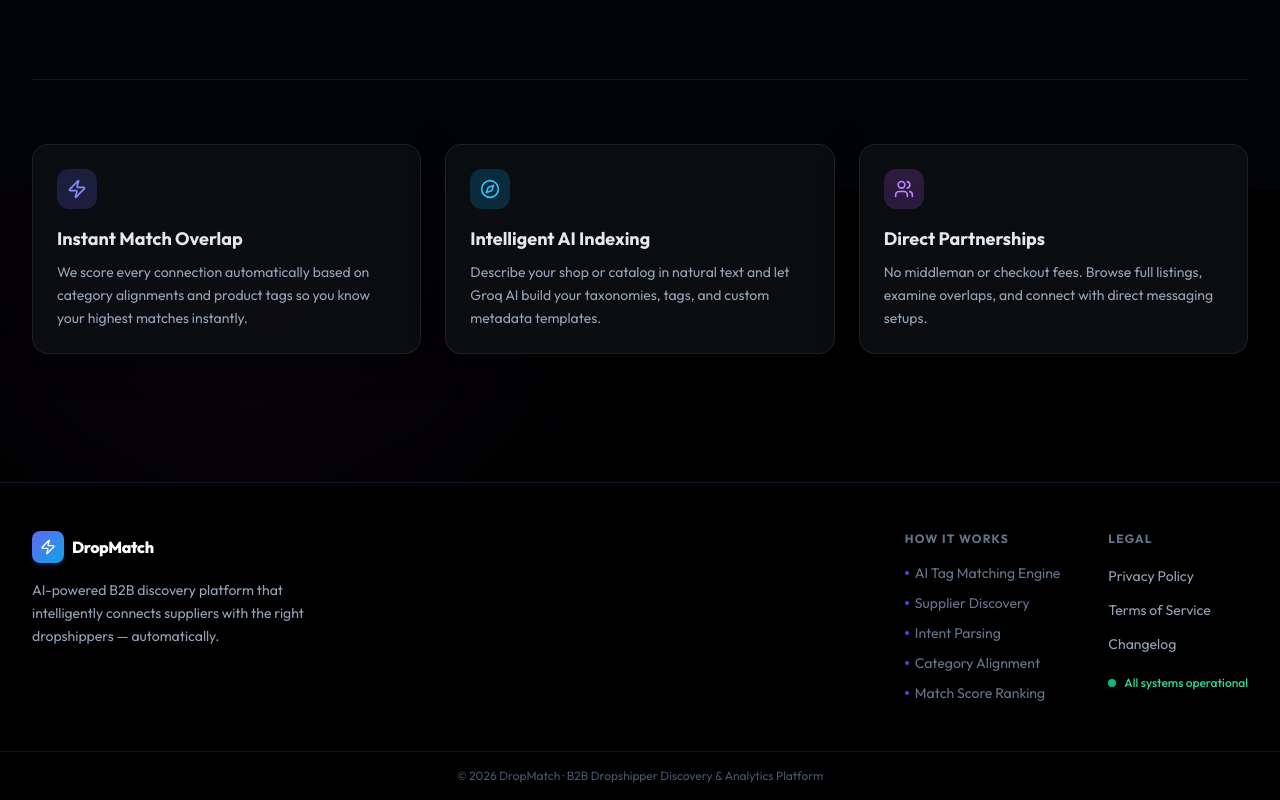
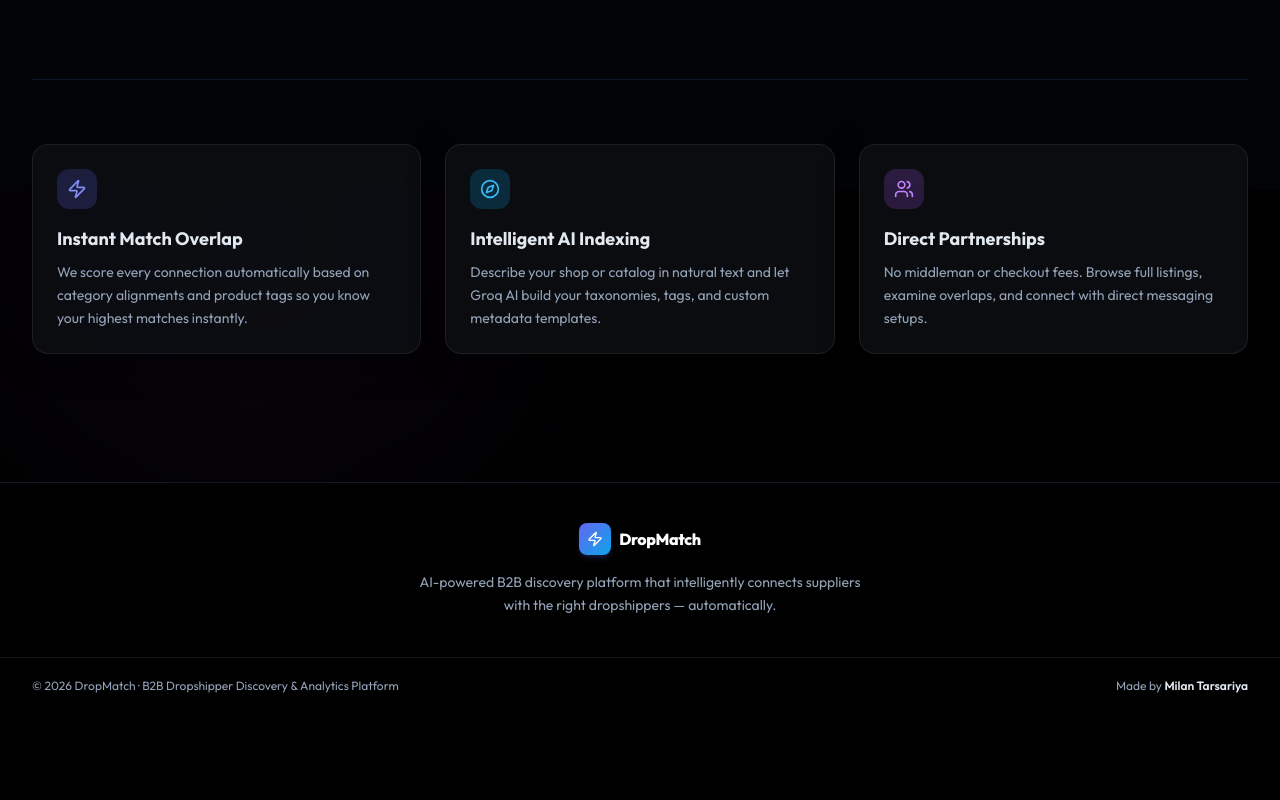
Before and after one commit to milantarsariya1/DropMatch, a React (Vite) app: page / in a window 1280 px wide. Shown: the part 610-1410 px from the top of the page. After the commit the page ends 1324 px from the top, so only its background shows below. Built offline with nearby package versions, Linux system fonts and the light colour scheme.

Commit message:
Refactor Auth page styling for light mode, simplify footer, and remove docker-compose.yml

```diff
--- a/src/components/Footer.jsx
+++ b/src/components/Footer.jsx
@@ -6,12 +6,9 @@
 
   return (
     <footer className="mt-auto border-t border-slate-200 dark:border-slate-800/60 bg-white/70 dark:bg-black/30 backdrop-blur-md">
-      {/* Main footer grid */}
-      <div className="mx-auto max-w-7xl px-4 sm:px-6 lg:px-8 py-12">
-        <div className="flex flex-col lg:flex-row lg:items-start lg:justify-between gap-10">
-
-          {/* Brand column — left */}
-          <div className="max-w-xs space-y-4">
+      {/* Main footer content */}
+      <div className="mx-auto max-w-7xl px-4 sm:px-6 lg:px-8 py-10">
+        <div className="flex flex-col items-center justify-center text-center space-y-4">
           <div className="flex items-center gap-2">
             <div className="flex h-8 w-8 items-center justify-center rounded-lg bg-gradient-to-br from-indigo-500 to-sky-500 shadow-md shadow-indigo-500/20">
               <Zap className="h-4 w-4 text-white" />
@@ -20,75 +17,20 @@
               DropMatch
             </span>
           </div>
-            <p className="text-sm text-slate-500 dark:text-slate-400 leading-relaxed">
+          <p className="text-sm text-slate-500 dark:text-slate-400 leading-relaxed max-w-md">
             AI-powered B2B discovery platform that intelligently connects suppliers with the right dropshippers — automatically.
           </p>
-          </div>
-
-          {/* Right columns */}
-          <div className="flex flex-col sm:flex-row gap-12">
-
-          {/* How it works column */}
-          <div className="space-y-4">
-            <h4 className="text-xs font-bold uppercase tracking-widest text-slate-400 dark:text-slate-500">How it Works</h4>
-            <ul className="space-y-2.5">
-              {[
-                'AI Tag Matching Engine',
-                'Supplier Discovery',
-                'Intent Parsing',
-                'Category Alignment',
-                'Match Score Ranking',
-              ].map((item) => (
-                <li key={item}>
-                  <span className="flex items-center gap-1.5 text-sm text-slate-500 dark:text-slate-500">
-                    <span className="h-1 w-1 rounded-full bg-indigo-400 dark:bg-indigo-600 flex-shrink-0" />
-                    {item}
-                  </span>
-                </li>
-              ))}
-            </ul>
-          </div>
-
-          {/* Legal / Info column */}
-          <div className="space-y-4">
-            <h4 className="text-xs font-bold uppercase tracking-widest text-slate-400 dark:text-slate-500">Legal</h4>
-            <ul className="space-y-2.5">
-              {[
-                { label: 'Privacy Policy', href: '#' },
-                { label: 'Terms of Service', href: '#' },
-                { label: 'Changelog', href: '#' },
-              ].map(({ label, href }) => (
-                <li key={label}>
-                  <a
-                    href={href}
-                    className="group inline-flex items-center gap-1 text-sm text-slate-600 dark:text-slate-400 hover:text-indigo-600 dark:hover:text-indigo-400 transition-colors"
-                  >
-                    {label}
-                    <ArrowUpRight className="h-3 w-3 opacity-0 -translate-y-0.5 translate-x-0.5 group-hover:opacity-100 group-hover:translate-y-0 group-hover:translate-x-0 transition-all" />
-                  </a>
-                </li>
-              ))}
-            </ul>
-
-            {/* Live status badge */}
-            <div className="flex items-center gap-2 pt-1">
-              <span className="relative flex h-2 w-2">
-                <span className="animate-ping absolute inline-flex h-full w-full rounded-full bg-emerald-400 opacity-75" />
-                <span className="relative inline-flex rounded-full h-2 w-2 bg-emerald-500" />
-              </span>
-              <span className="text-xs text-emerald-600 dark:text-emerald-400 font-medium">All systems operational</span>
-            </div>
-          </div>
-
-          </div> {/* end right columns */}
         </div>
       </div>
 
       {/* Bottom bar */}
-      <div className="border-t border-slate-100 dark:border-slate-800/50">
-        <div className="mx-auto max-w-7xl px-4 sm:px-6 lg:px-8 py-4 flex items-center justify-center">
-          <p className="text-xs text-slate-400 dark:text-slate-600">
+      <div className="border-t border-slate-100 dark:border-slate-800/50 bg-slate-50/50 dark:bg-black/10">
+        <div className="mx-auto max-w-7xl px-4 sm:px-6 lg:px-8 py-5 flex flex-col sm:flex-row items-center justify-between gap-4 text-center sm:text-left">
+          <p className="text-xs text-slate-500 dark:text-slate-400">
             © {year} DropMatch · B2B Dropshipper Discovery & Analytics Platform
+          </p>
+          <p className="text-xs text-slate-500 dark:text-slate-400">
+            Made by <span className="font-semibold text-slate-800 dark:text-slate-200">Milan Tarsariya</span>
           </p>
         </div>
       </div>
```
Also changed, not shown: docker-compose.yml (deleted, +0 -18 lines), src/pages/Auth.jsx (+22 -22 lines). Lines whose indentation alone changed are shown as unchanged.
